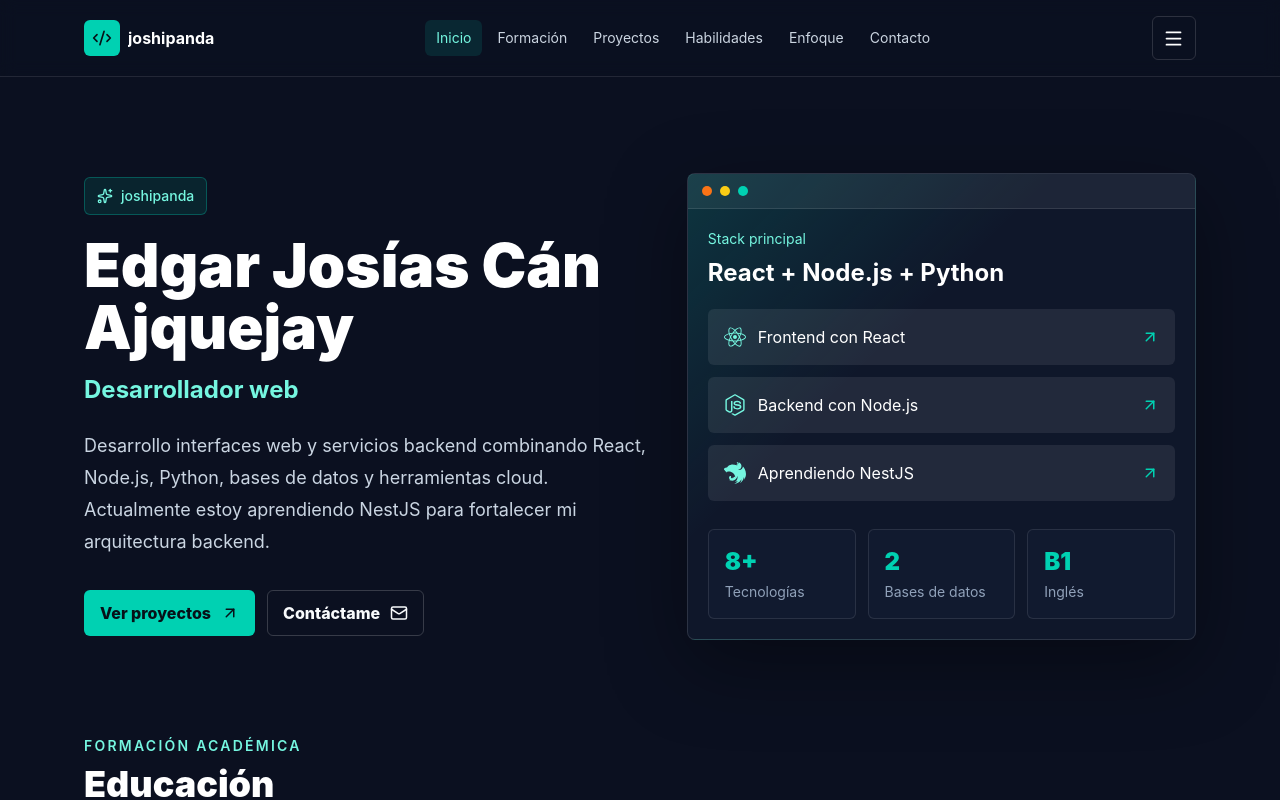
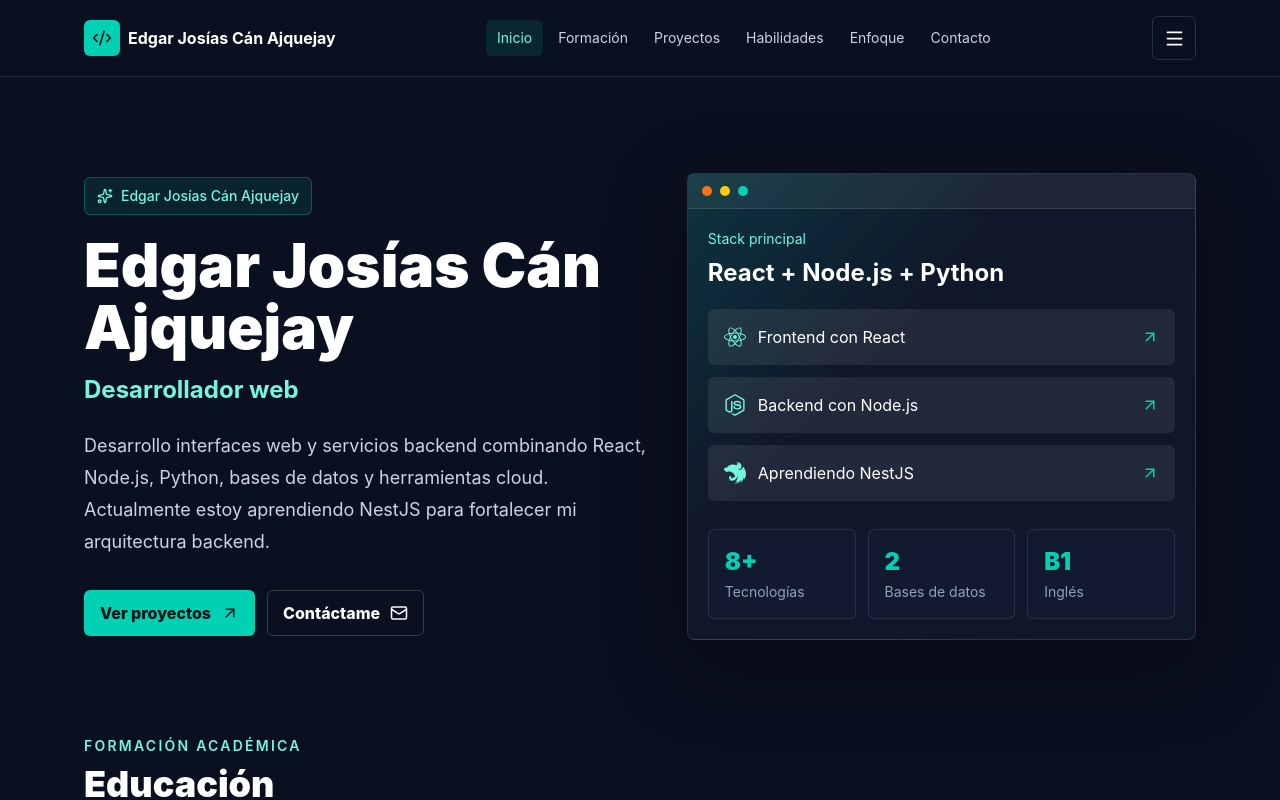
Before and after one commit to joshi20022021/CV_2026, a React (Vite) app: page / in a window 1280 px wide. Shown: the top 800 px of the page. Built offline with nearby package versions, Linux system fonts and the light colour scheme.

Commit message:
Show full name in header brand

```diff
--- a/src/App.jsx
+++ b/src/App.jsx
@@ -268,7 +268,7 @@
             <span className="flex h-9 w-9 shrink-0 items-center justify-center rounded-md bg-[#00d1b2] text-[#071118]">
               <Code2 size={20} />
             </span>
-            <span className="truncate">{profile.siteName}</span>
+            <span className="truncate">{profile.name}</span>
           </button>
           <div className="hidden items-center gap-1 text-sm text-slate-300 md:flex">
             {sections.map((section) => (
@@ -312,7 +312,7 @@
         <div className="reveal">
           <p className="mb-5 inline-flex items-center gap-2 rounded-md border border-[#00d1b2]/30 bg-[#00d1b2]/10 px-3 py-2 text-sm font-medium text-[#75f6e0]">
             <Sparkles size={16} />
-            {profile.siteName}
+            {profile.name}
           </p>
           <h1 className="max-w-3xl text-5xl font-black leading-[1.02] tracking-normal sm:text-6xl">
             {profile.name}
```
